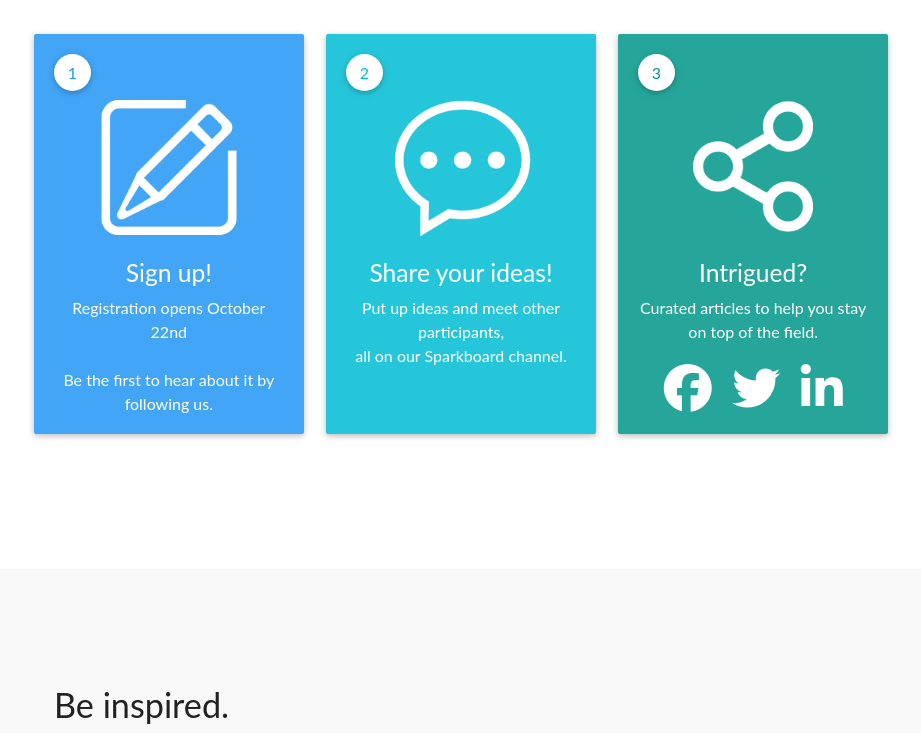
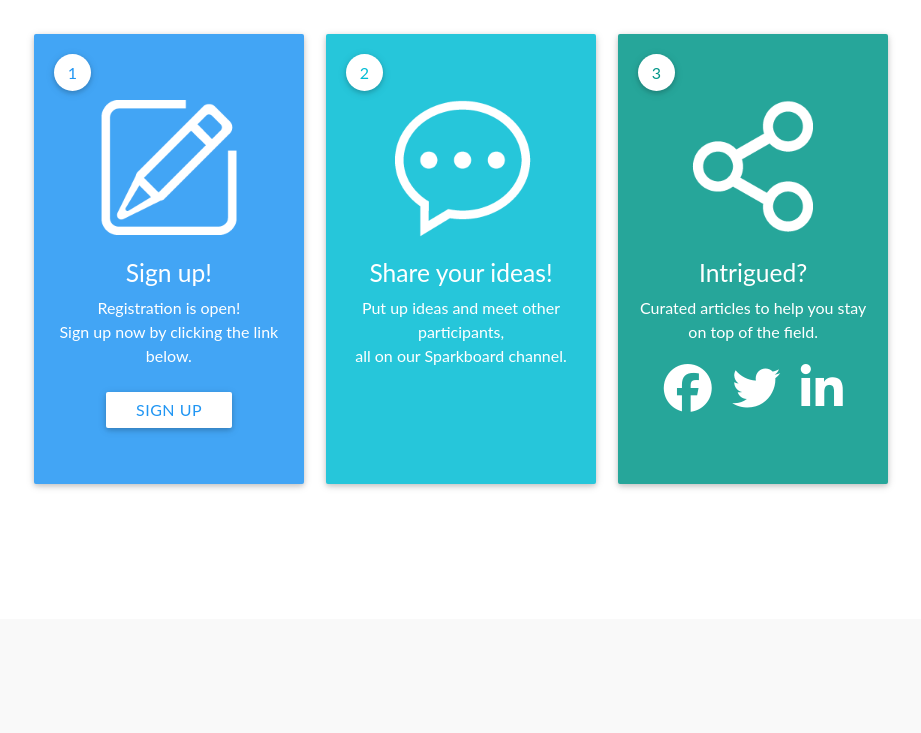
Before and after one commit to medhackmelbourne/medhackmelbourne.github.io, a plain HTML site: page index.html in a window 1280 px wide. Shown: the part 1073-1806 px from the top of the page, without its empty margins (179-1100 px from the left). Drawn offline with nearby package versions, Linux system fonts and the light colour scheme.

Commit message:
added signup

```diff
--- a/index.html
+++ b/index.html
@@ -111,7 +111,7 @@
         <div class="row">
 
            <div class="col s12 m6 l4">
-             <div class="card-panel blue lighten-1" style="height: 400px">
+             <div class="card-panel blue lighten-1" style="height: 450px">
              <a class="btn-floating btn-medium waves-effect waves-light white">
                <center>
                  <span class="blue-text">
@@ -124,10 +124,11 @@
                  <img src="images/signup.png" width="150px">
               <span class="white-text"><h5>Sign up!</h5>
                 <span class="cardtext">
-                Registration opens October 22nd
+                Registration is open!
+
                 <br>
-                <br>
-                Be the first to hear about it by following us.
+                Sign up now by clicking the link below.<br><br>
+                <a class="waves-effect waves-light btn white" href="http://www.medhack.com.au/signup"><span class="blue-text">SIGN UP</span></a>
 
               </span>
               </span>
@@ -135,7 +136,7 @@
             </div>
           </div>
            <div class="col s12 m6 l4">
-             <div class="card-panel cyan lighten-1" style="height: 400px">
+             <div class="card-panel cyan lighten-1" style="height: 450px">
                <a class="btn-floating btn-medium waves-effect waves-light white">
                  <center>
                    <span class="cyan-text">
@@ -162,7 +163,7 @@
           </div>
 
            <div class="col s12 m6 l4 offset-m3">
-             <div class="card-panel teal lighten-1" style="height: 400px">
+             <div class="card-panel teal lighten-1" style="height: 450px">
              <a class="btn-floating btn-medium waves-effect waves-light white">
                <center>
                  <span class="teal-text">
```
